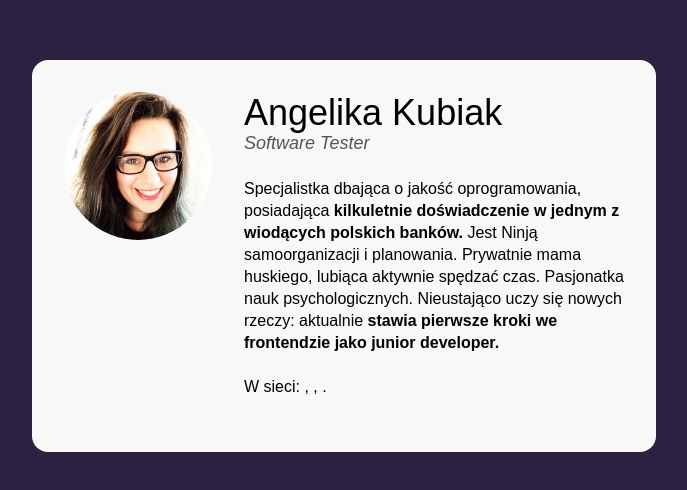
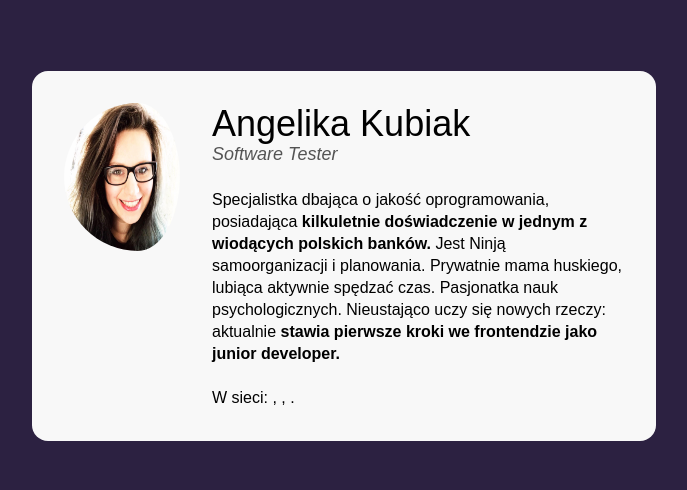
Before and after one commit to Angelika-Borko/business-card, a plain HTML site: page index.html in a window 1280 px wide. Shown: the part 144-634 px from the top of the page, without its empty margins (296-983 px from the left). Drawn offline with Linux system fonts and the light colour scheme.

Commit message:
micro reset from 05.11 WTF lesson was added for CSS style

```diff
--- a/style.css
+++ b/style.css
@@ -1,3 +1,13 @@
+ /* micro reset begin */
+html {
+  box-sizing: border-box;
+}
+
+*, *:before, *:after {
+  box-sizing: inherit;
+}
+ /* micro reset end */
+
 .body {
   background-color: #2c2141;
   display: flex;
@@ -11,6 +21,7 @@
   border-radius: 16px;
   width: 624px;
   margin: 16px;
+  padding: 32px;
 }
 
 .person {
@@ -28,7 +39,6 @@
   color: #000000;
   margin: 0px;
   padding-bottom: 22px;
-  padding-right: 32px;
 }
 
 .person__description--web {
@@ -40,8 +50,6 @@
   /* or 137% */
   color: #000000;
   margin: 0px;
-  padding-bottom: 54px;
-  padding-right: 32px;
 }
 
 .person__name {
@@ -51,7 +59,6 @@
   font-size: 36px;
   line-height: 41px;
   color: #000000;
-  padding-top: 32px;
   margin: 0px;
 }
 
@@ -59,7 +66,7 @@
   border-radius: 50%;
   width: 148px;
   height: 148px;
-  padding: 32px;
+  padding-right: 32px;
 }
 
 .person__position {
```
